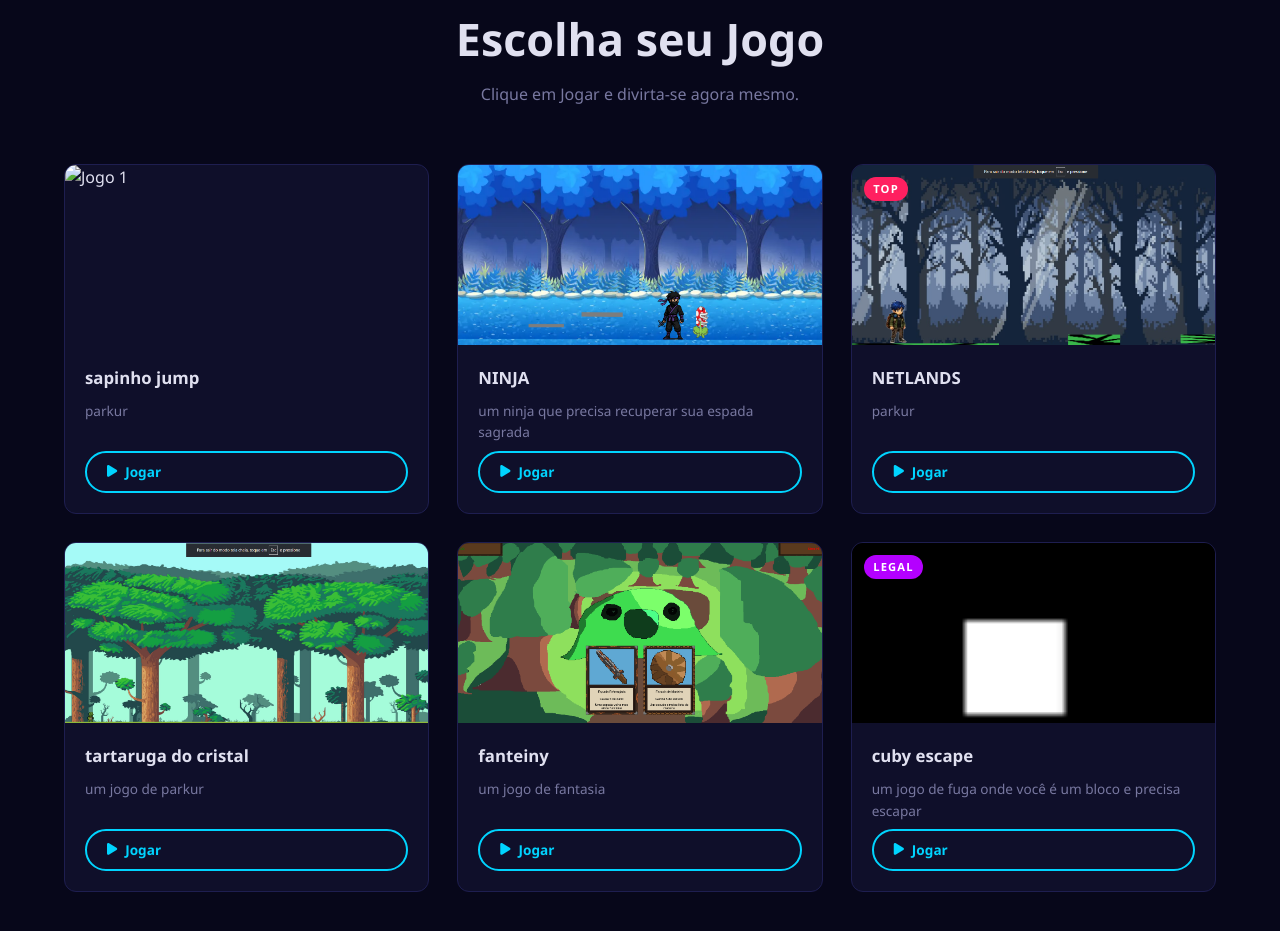
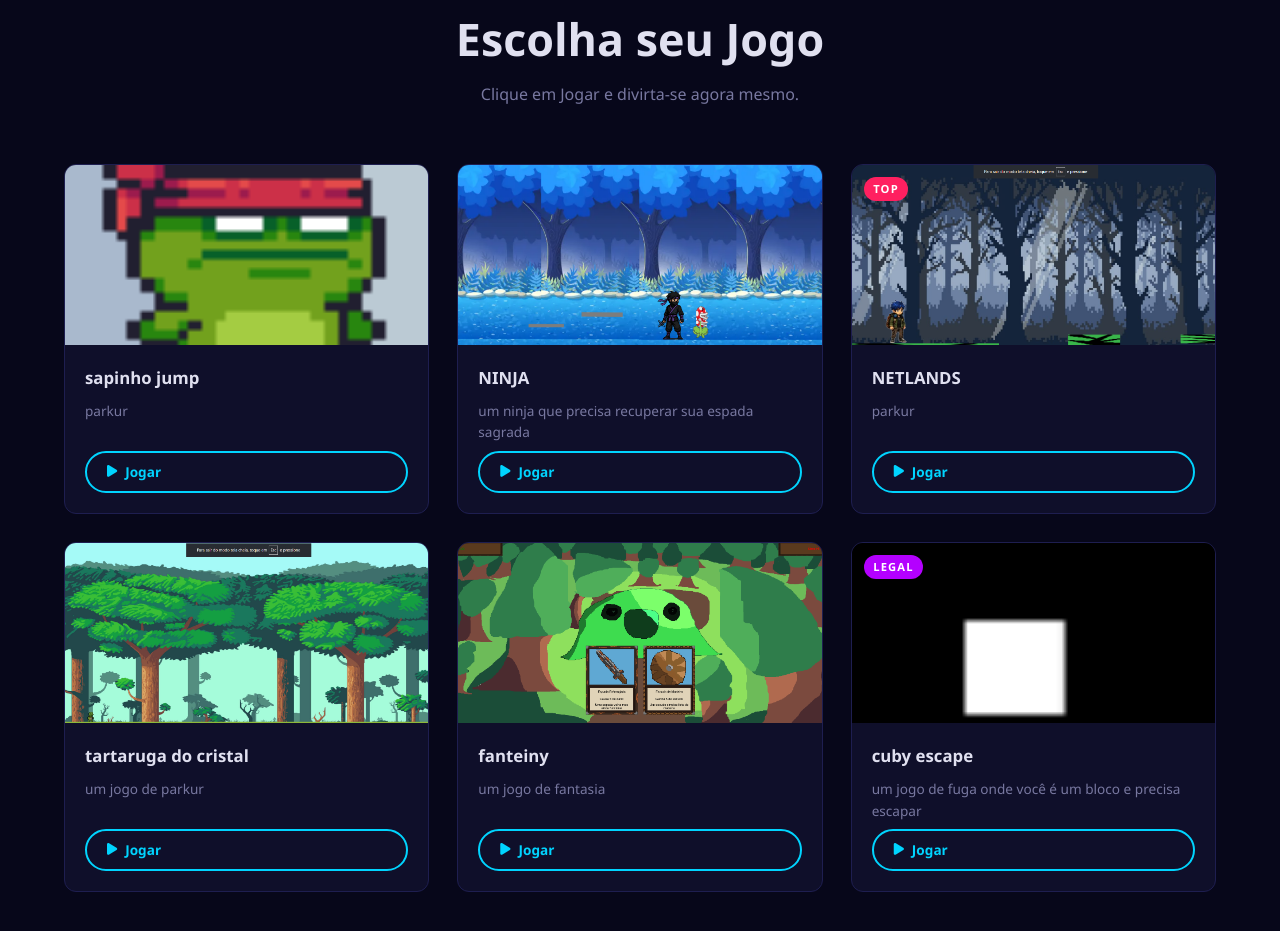
Before and after one commit to eduardo8991-teck/Netgames, a plain HTML site: page index.html in a window 1280 px wide. Shown: the part 933-1864 px from the top of the page. Drawn offline with Linux system fonts and the light colour scheme; files whose address does not match are found by name.

Commit message:
Update index.html

```diff
--- a/index.html
+++ b/index.html
@@ -82,7 +82,7 @@
         <article class="game-card">
           <div class="card-img-wrap">
             <!-- Substitua o src pela imagem de capa do jogo 1 -->
-            <img src="imgs/sapinho.png" alt="Jogo 1" loading="lazy" />
+            <img src="sapinho.png" alt="Jogo 1" loading="lazy" />
 
           </div>
           <div class="card-body">
```
